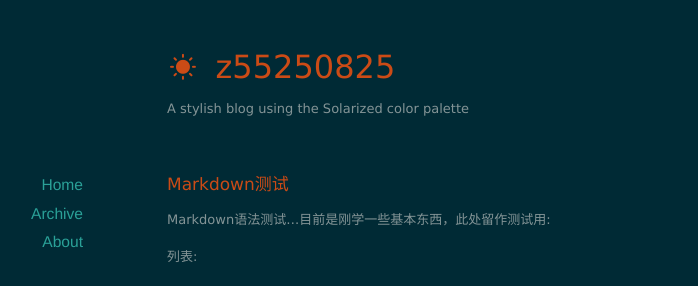
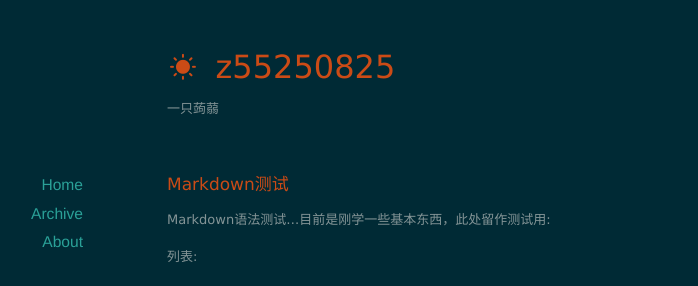
Before and after one commit to z55250825/z55250825.github.io, a Jekyll site: the page built from index.html, in a window 1280 px wide. Shown: the top 286 px of the page, without its empty margins (223-921 px from the left). Built offline with Jekyll 4.4.1, drawn with Linux system fonts in a browser that asks for light colours; nearby versions of some CDN libraries; the list of posts is cut into pages by our own code.

Commit message:
标题修改

```diff
--- a/_config.yml
+++ b/_config.yml
@@ -1,6 +1,6 @@
 name: z55250825
 url: http://example.org
-description: A stylish blog using the Solarized color palette
+description: 一只蒟蒻
 
 permalink: /:year/:month/:day/:title/
 paginate: 10
```
